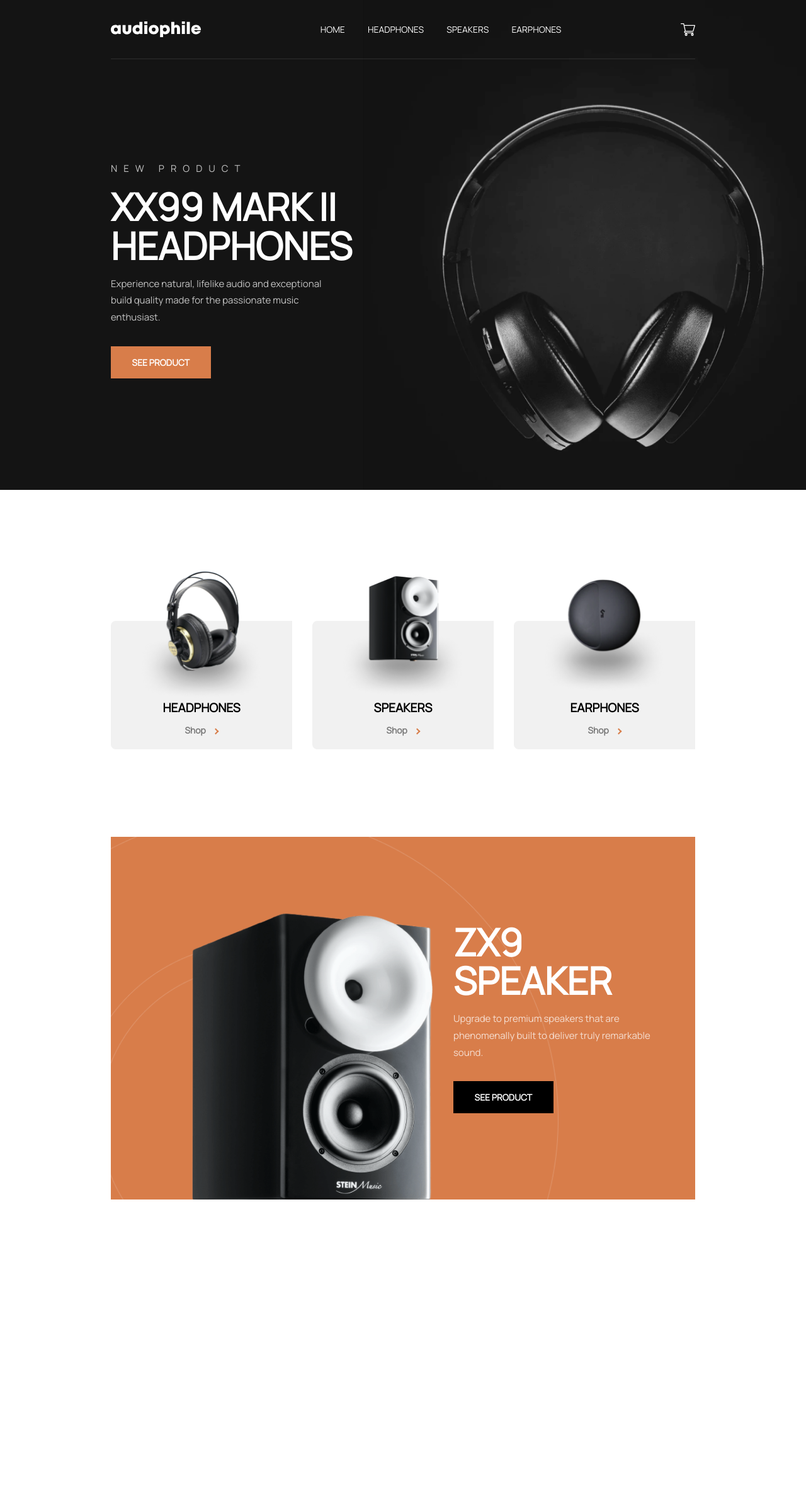
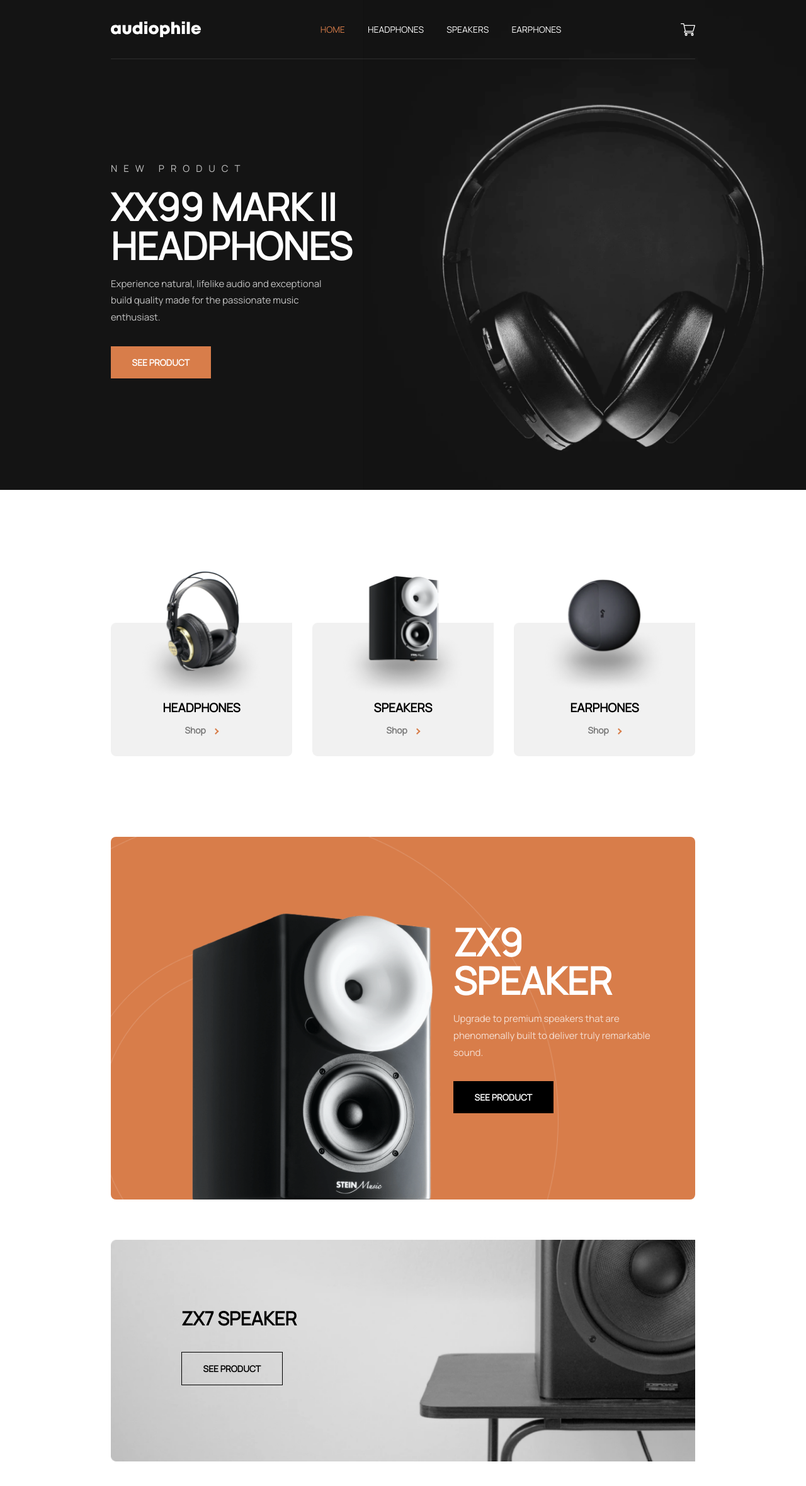
Before and after one commit to sameh-abdelhalem/audiophille-ecommerce, a React (Create React App) app: page / in a window 1280 px wide. Shown: the top 2360 px of the page at 63% size. Before the commit the page ends 1905 px from the top, so only its background shows below. Built offline with nearby package versions, Linux system fonts and the light colour scheme.

Commit message:
add HomePage buttons and links hover effect and style the second product section

```diff
--- a/src/App.tsx
+++ b/src/App.tsx
@@ -10,7 +10,9 @@ function App() {
     {
       path: "/",
       element: <RouterLayout />,
-      children: [],
+      children: [
+
+      ],
     },
   ]);
   return <RouterProvider router={router} />;
--- a/src/components/MainNavigation.module.scss
+++ b/src/components/MainNavigation.module.scss
@@ -1,4 +1,6 @@
 @import "../sass/function";
+
+@import "../sass/var";
 header {
   padding: convertFont(32) 0;
   margin: 0;
@@ -26,6 +28,12 @@ header {
         text-decoration: none;
         color: white;
       }
+      a:hover {
+        color: $primaryOrange;
+      }
     }
   }
 }
+.active {
+  color: $primaryOrange;
+}
--- a/src/components/MainNavigation.tsx
+++ b/src/components/MainNavigation.tsx
@@ -11,16 +11,44 @@ const MainNavigation = () => {
       <nav>
         <ul>
           <li>
-            <NavLink to={"/"}>HOME</NavLink>
+            <NavLink
+              to={"/"}
+              className={({ isActive }) =>
+                isActive ? classes.active : undefined
+              }
+            >
+              HOME
+            </NavLink>
           </li>
           <li>
-            <NavLink to={"/headphones"}>HEADPHONES</NavLink>
+            <NavLink
+              to={"/headphones"}
+              className={({ isActive }) =>
+                isActive ? classes.active : undefined
+              }
+            >
+              HEADPHONES
+            </NavLink>
           </li>
           <li>
-            <NavLink to={"/speakers"}>SPEAKERS</NavLink>
+            <NavLink
+              to={"/speakers"}
+              className={({ isActive }) =>
+                isActive ? classes.active : undefined
+              }
+            >
+              SPEAKERS
+            </NavLink>
           </li>
           <li>
-            <NavLink to={"/earphones"}>EARPHONES</NavLink>
+            <NavLink
+              to={"/earphones"}
+              className={({ isActive }) =>
+                isActive ? classes.active : undefined
+              }
+            >
+              EARPHONES
+            </NavLink>
           </li>
         </ul>
       </nav>
--- a/src/components/ProductCategories/ProductCategories.module.scss
+++ b/src/components/ProductCategories/ProductCategories.module.scss
@@ -11,6 +11,9 @@
 
 .product {
   background-image: url("../../assets/Figma/hero-section/headphones-bg.png");
+  background-repeat: no-repeat;
+  background-size: cover;
+  border-radius: 8px;
   display: flex;
   justify-content: center;
   flex-direction: column;
@@ -18,7 +21,6 @@
   text-align: center;
   margin-right: 2rem;
   padding-bottom: 2rem;
-  border-radius: 8px;
 
   a {
     margin-top: 0.8rem;
@@ -27,6 +29,10 @@
     font-weight: bold;
     color: rgb(0, 0, 0, 50%);
   }
+  a:hover {
+    color: $primaryOrange;
+  }
+
   a::after {
     content: "";
     border: solid $primaryOrange;
--- a/src/pages/Home.module.scss
+++ b/src/pages/Home.module.scss
@@ -1,4 +1,5 @@
 @import "../sass/function";
+@import "../sass/var";
 .content {
   margin: 0 convertFont(165);
 }
@@ -15,6 +16,10 @@
   background-repeat: no-repeat;
   background-color: #141414;
   background-size: contain;
+  button:hover {
+    background-color: $secondaryOrange;
+    cursor: pointer;
+  }
 }
 
 .headphones {
@@ -31,6 +36,7 @@
 .productDesc {
   text-align: left;
   width: convertFont(346);
+  z-index: 1000;
 
   h1 {
     margin: 1rem 0;
@@ -52,6 +58,11 @@
 // Featured Product Section
 
 .featuredProd {
+  button:hover {
+    background-color: $darkGray;
+    cursor: pointer;
+  }
+  border-radius: 8px;
   display: flex;
   justify-content: space-between;
   align-items: center;
@@ -86,3 +97,31 @@
   border: 0;
   margin: 1rem 0;
 }
+
+// Second Ad Section
+.secondAd {
+  display: flex;
+  height: convertFont(330);
+  width: 100%;
+  background-image: url(../assets/Figma/hero-section/secondAd.png);
+  background-repeat: no-repeat;
+  background-size: cover;
+  margin: convertFont(60) 0;
+  border-radius: 8 px;
+  align-items: center;
+
+  .productDesc {
+    margin-left: convertFont(105);
+    button {
+      margin-top: 2rem;
+      background-color: transparent;
+      border: 1px solid black;
+      color: black;
+      cursor: pointer;
+    }
+    button:hover {
+      background-color: black;
+      color: white;
+    }
+  }
+}
--- a/src/pages/Home.tsx
+++ b/src/pages/Home.tsx
@@ -27,6 +27,8 @@ const HomePage = () => {
       </div>
       <div className={classes.content}>
         <ProductCategories />
+
+        {/* featured speakers / first ad */}
         <div className={classes.featuredProd}>
           <div className={classes.cropContainer}>
             <img
@@ -44,6 +46,14 @@ const HomePage = () => {
             <Button style={classes.prodCatButton}>SEE PRODUCT</Button>
           </div>
         </div>
+        {/* Second ad Prod 2 */}
+        <div className={classes.secondAd}>
+          <div className={classes.productDesc}>
+            <h4>ZX7 SPEAKER</h4>
+
+            <Button style={classes.prodCatButton}>SEE PRODUCT</Button>
+          </div>
+        </div>
       </div>
     </>
   );
--- a/src/sass/_var.scss
+++ b/src/sass/_var.scss
@@ -1,5 +1,5 @@
 $grayBlack: #101010;
-$darkGray: #f1f1f1;
+$darkGray: #4c4c4c;
 $lightGray: #fafafa;
 $primaryOrange: #d87d4a;
 $secondaryOrange: #fbaf85;
```
Also changed, not shown: src/assets/Figma/hero-section/secondAd.png (added).
